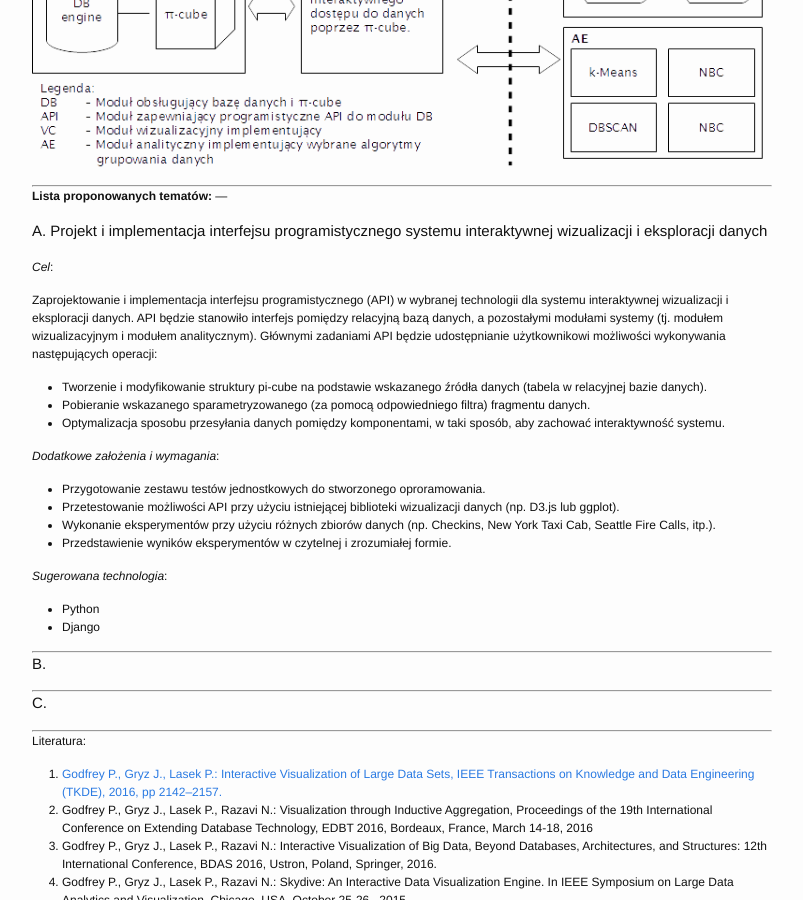
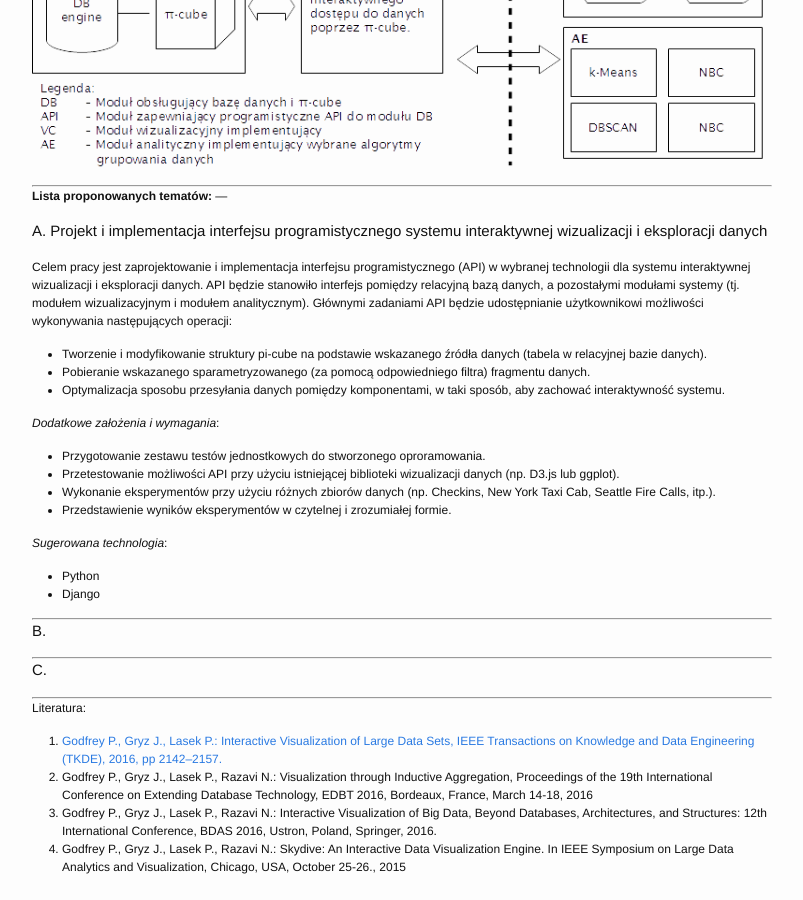
Before and after one commit to piotrlasek/piotrlasek.github.io, a Jekyll site: the page built from for-students/tematy-prac-2017.md, in a window 1280 px wide and 900 px high, scrolled down 693 px. Shown: the whole window, without its empty margins (238-1041 px from the left). Built offline with Jekyll 4.4.1, drawn with Linux system fonts in a browser that asks for light colours.

Commit message:
Update tematy-prac-2017.md

```diff
--- a/for-students/tematy-prac-2017.md
+++ b/for-students/tematy-prac-2017.md
@@ -57,9 +57,7 @@ eksploracji.
 
 ## A. Projekt i implementacja interfejsu programistycznego systemu interaktywnej wizualizacji i eksploracji danych
 
-*Cel*:
-
-Zaprojektowanie i implementacja interfejsu programistycznego
+Celem pracy jest zaprojektowanie i implementacja interfejsu programistycznego
 (API) w wybranej technologii dla systemu interaktywnej wizualizacji i
 eksploracji danych. API będzie stanowiło interfejs pomiędzy relacyjną
 bazą danych, a pozostałymi modułami systemy (tj. modułem
```
